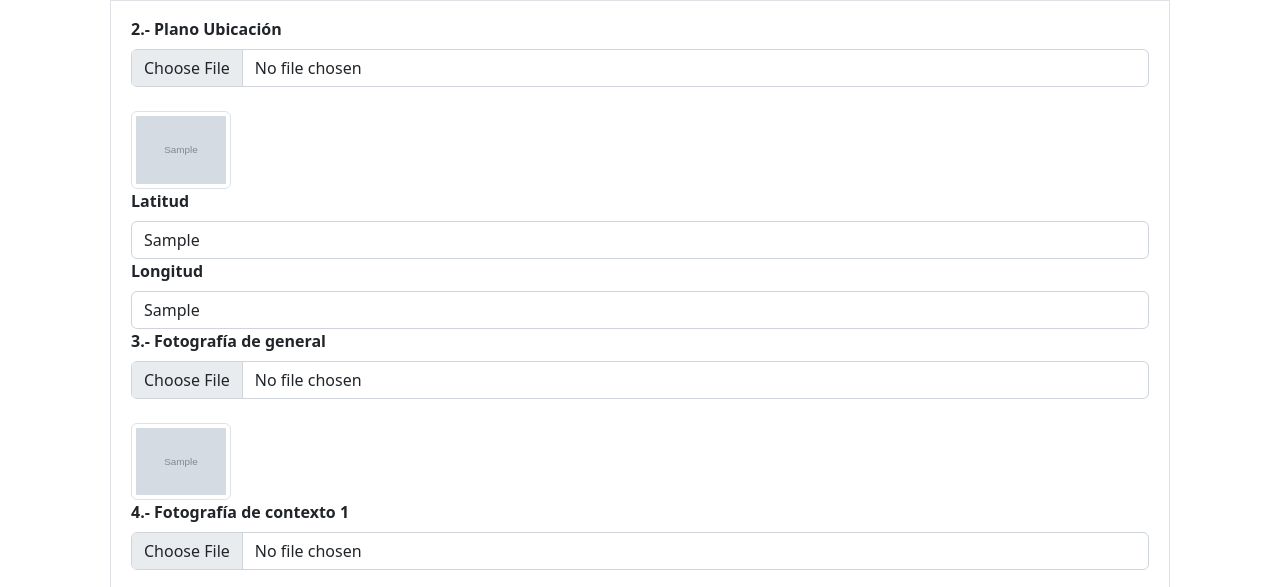
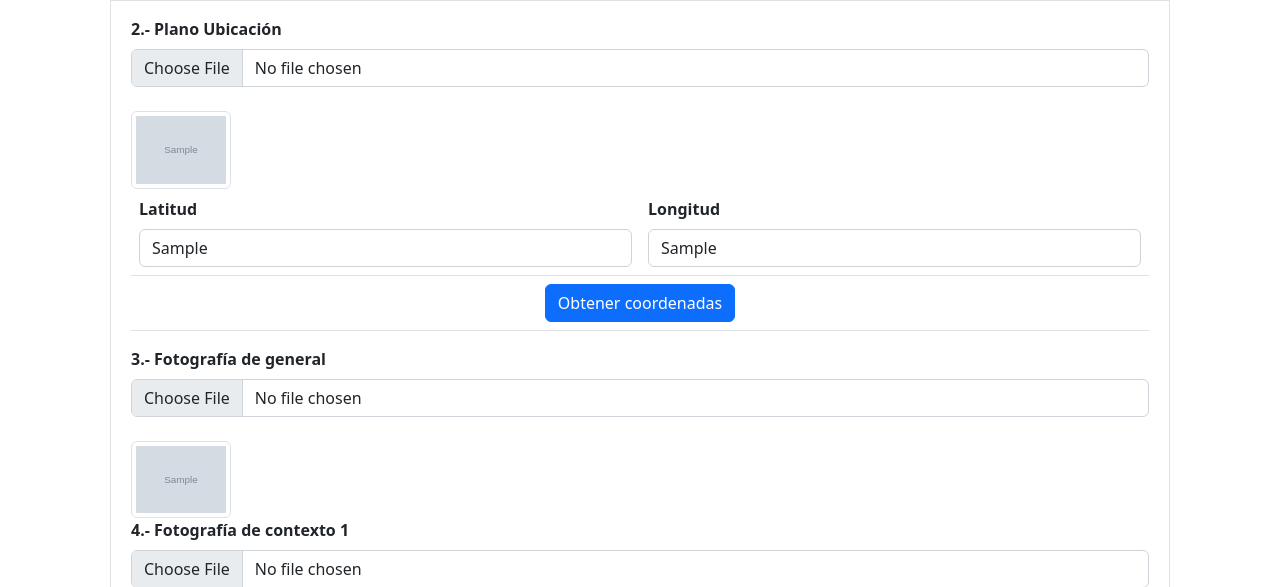
Before and after one commit to ezequiellagos/munivalpo_ficha, a Django app: page /ficha/editar_ficha/1 in a window 1280 px wide, after a click on "Fotografías". Shown: the part 295-882 px from the top of the page. Run offline with Django 3.2, Linux system fonts and the light colour scheme; a user stored in the database is signed in; tables that the repository leaves empty hold one stand-in row (values such as "Sample post"); grey boxes marked "Sample" are stand-in pictures; some libraries are stand-ins or nearby versions.

Commit message:
Update editar_ficha.html

```diff
--- a/ficha/templates/ficha/editar_ficha.html
+++ b/ficha/templates/ficha/editar_ficha.html
@@ -175,11 +175,23 @@
                             <div class="row">
                                 <div class="col-12">
                                     <div class="form-group">
-                                        <label class="form-label" for="latitud"><b>Latitud</b></label>
-                                        <input type="text" class="form-control" id="latitud" name="latitud" value="{{ plano_ubicacion.latitud }}" >
-
-                                        <label class="form-label" for="longitud"><b>Longitud</b></label>
-                                        <input type="text" class="form-control" id="longitud" name="longitud" value="{{ plano_ubicacion.longitud }}" >
+                                        <table class="table">
+                                            <tr>
+                                                <td>
+                                                    <label class="form-label" for="latitud"><b>Latitud</b></label>
+                                                    <input type="text" class="form-control" id="latitud" name="latitud" value="{{ plano_ubicacion.latitud }}" >
+                                                </td>
+                                                <td>
+                                                    <label class="form-label" for="longitud"><b>Longitud</b></label>
+                                                    <input type="text" class="form-control" id="longitud" name="longitud" value="{{ plano_ubicacion.longitud }}" >
+                                                </td>
+                                            </tr>
+                                            <tr class="text-center">
+                                                <td colspan="2">
+                                                    <a href="#" class="btn btn-primary" id="getLocation">Obtener coordenadas</a>
+                                                </td>
+                                            </tr>
+                                        </table>
                                     </div>
                                 </div>
                             </div>
@@ -1500,5 +1512,18 @@
 {% endblock main_content %}
 
 {% block custom_js %}
-
+<script>
+    document.getElementById("getLocation").addEventListener("click", function(event){
+        event.preventDefault();
+
+        if (navigator.geolocation) {
+            navigator.geolocation.getCurrentPosition((position) => {
+                document.getElementById('latitud').value = position.coords.latitude;
+                document.getElementById('longitud').value = position.coords.longitude;
+            });
+        } else {
+            alert('No se puede acceder a la geolocalización');
+        }
+    });
+</script>
 {% endblock custom_js %}
```
